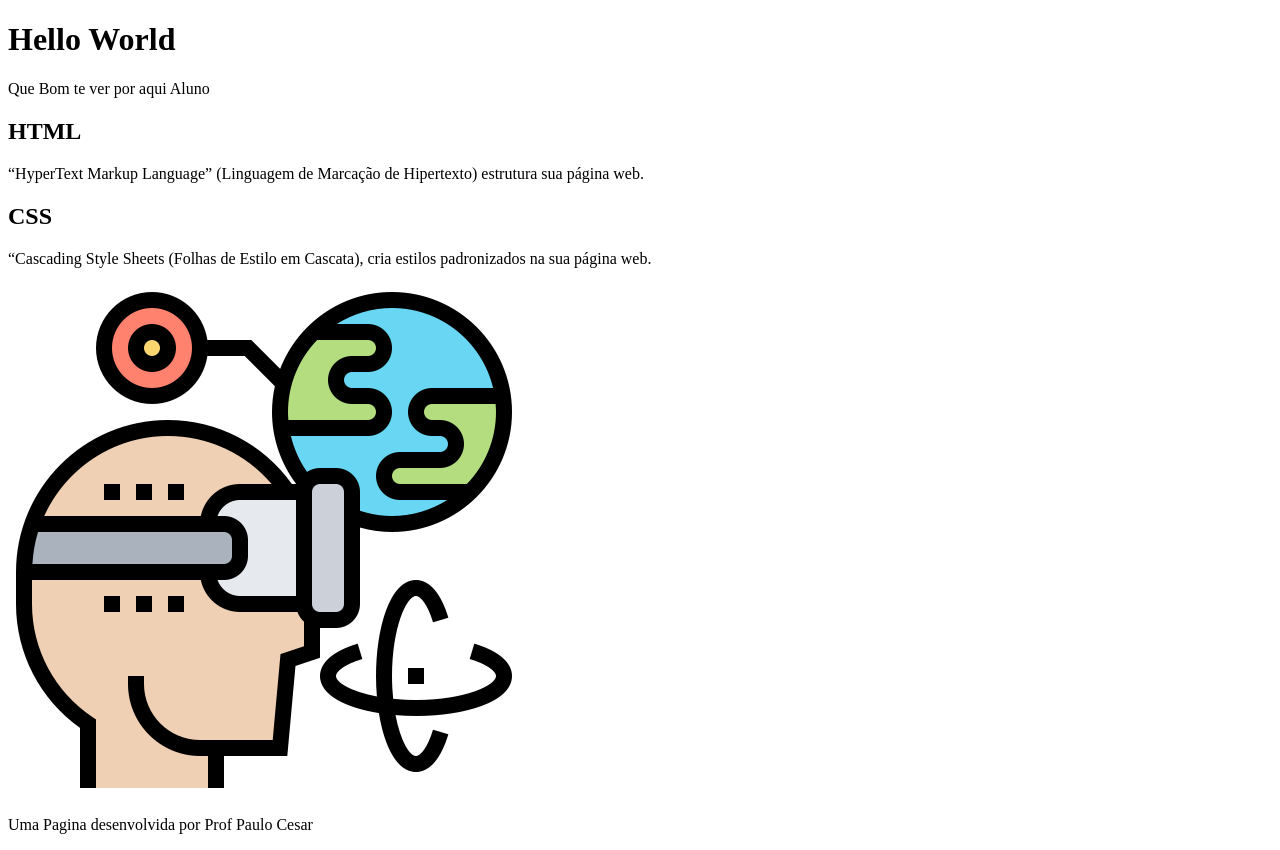
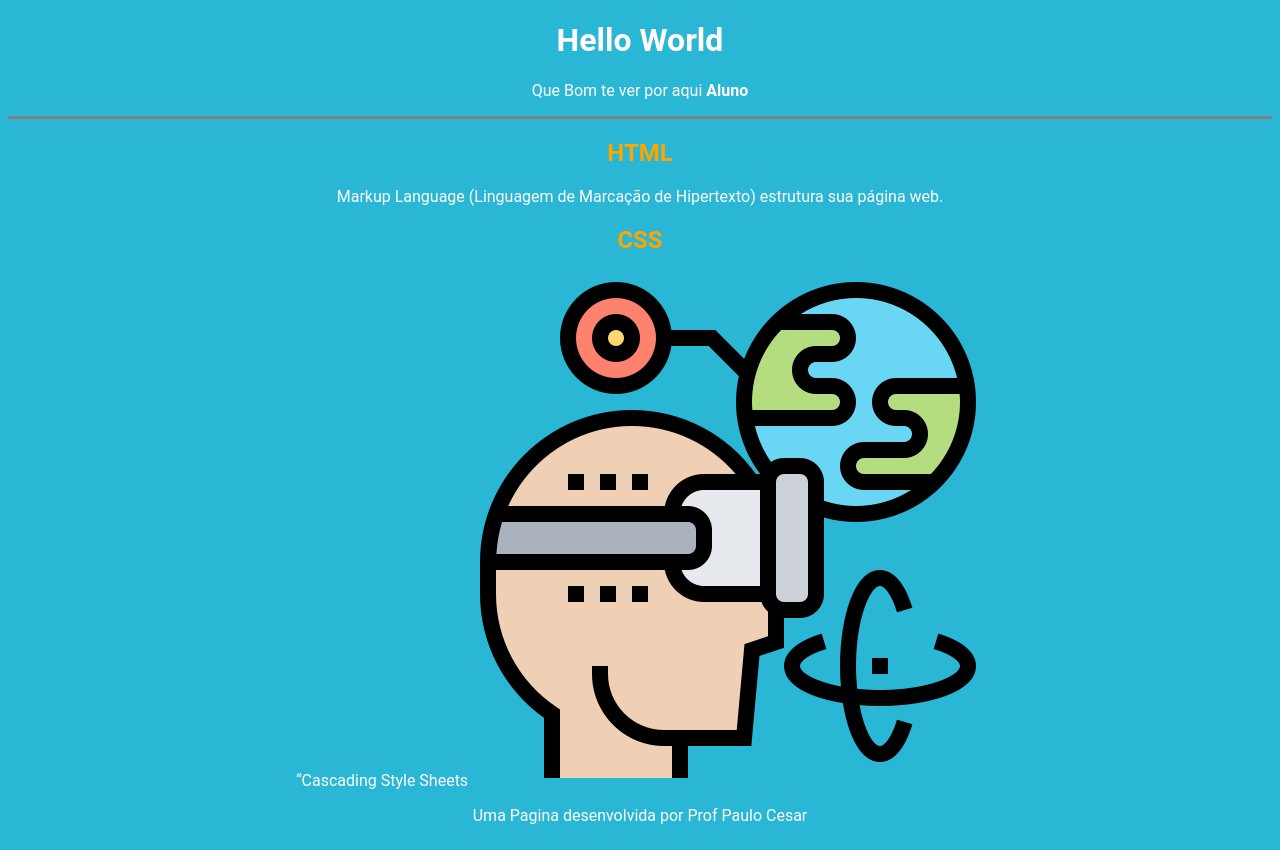
Before and after one commit to BladeBompastor/Bom-Pastor, a plain HTML site: page index.html in a window 1280 px wide. Drawn offline with Linux system fonts and the light colour scheme.

Commit message:
Criamos a estilização do site

```diff
--- a/index.html
+++ b/index.html
@@ -4,24 +4,26 @@
     <meta charset="UTF-8">
     <meta name="viewport" content="width=device-width, initial-scale=1.0">
     <title>Hello world</title>
+    <link rel="stylesheet" href="style.css">
 </head>
 <body>
    <header>
-<h1>Hello World</h1>
-<p>Que Bom te ver por aqui Aluno</p>
+<h1>Hello World
+</h1>
+<p>Que Bom te ver por aqui <span id="nome-usuário">Aluno</span></p>
 
    </header>
 
    <section>
 <h2>HTML</h2>
-<p>“HyperText Markup Language” (Linguagem de Marcação de Hipertexto) estrutura sua página web.</p>
+<p><span class="texto-ingles"> Markup Language</span> (Linguagem de Marcação de Hipertexto) estrutura sua página web.</p>
    </section>
 <h2>CSS</h2>
-<p>“Cascading Style Sheets (Folhas de Estilo em Cascata), cria estilos padronizados na sua página web.</p>
+<p><span class="texto-inglês" ></span> “Cascading Style Sheets</span (em português, Folhas de Estilo em Cascata), cria estilos padronizados na sua página web.</p>
    <img src="imagem/imagemtecnologica.png" alt="imagens com figuras tecnologicas de uma pessoa com osculos virtual e um planeta tecnologico">
 <section>
 
-   </footer>
+</footer>
    <p>Uma Pagina desenvolvida por Prof Paulo Cesar</p>
 
 </body>
--- /dev/null
+++ b/style.css
@@ -0,0 +1,26 @@
+h2{
+    color:orange;
+}
+
+Body{
+    background-color: #2AB6D5;
+    color: white;
+    font-family: roboto;
+    text-align: center;
+}
+
+header{
+    border-bottom: solid gray
+}
+
+footer {
+    border-top: 1px solid gray;
+}
+
+#nome-usuário{
+    font-weight: bold;
+}
+
+.texto-inglês{
+    font-style: italic;
+}
```
Also changed, not shown: imagemtecnologica.png (added).
